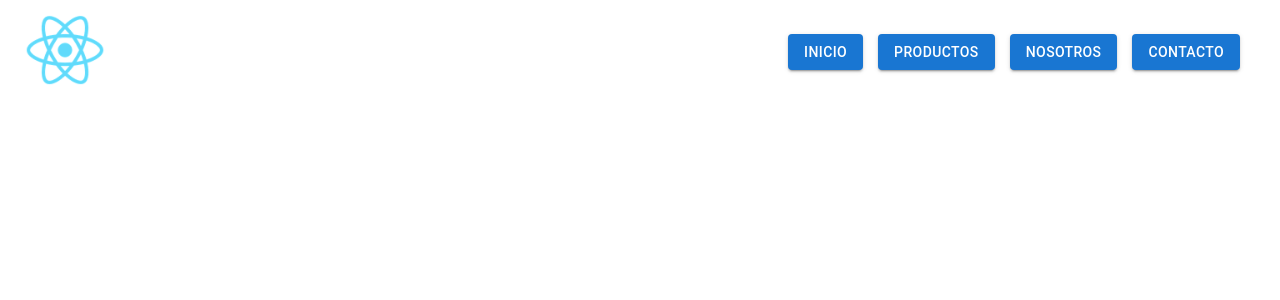
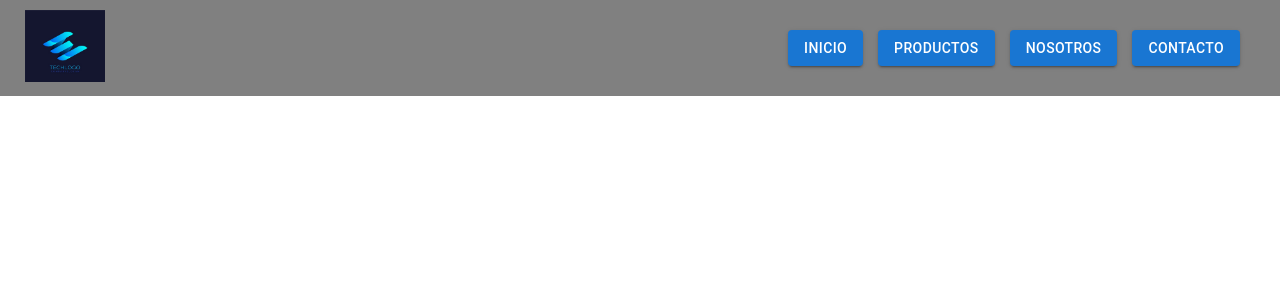
Before and after one commit to HernanT80/ReactJs, a React (Create React App) app: page / in a window 1280 px wide. Shown: the top 300 px of the page. Built offline with nearby package versions, Linux system fonts and the light colour scheme.

Commit message:
header|| creando el header

```diff
--- a/src/App.css
+++ b/src/App.css
@@ -5,6 +5,7 @@ header.main-header{
   justify-content: space-between;
   align-items: center;
   box-sizing: border-box;
+  background-color: gray;
 }
 
 ul.navbar{
--- a/src/components/NavBar.js
+++ b/src/components/NavBar.js
@@ -6,8 +6,9 @@ function NavBar() {
     return(
         <header className = 'main-header'>
             <div className = 'container-logo'>
-                <img src="logo192.png" className = "img-header" />
+                <img src="logo.jpg" className = "img-header" />
             </div>
+
             <ul className = 'navbar'>
                 <li><Button variant="contained">Inicio</Button> </li>
                 <li><Button variant="contained">Productos</Button> </li>
```
Also changed, not shown: public/logo.jpg (added).
